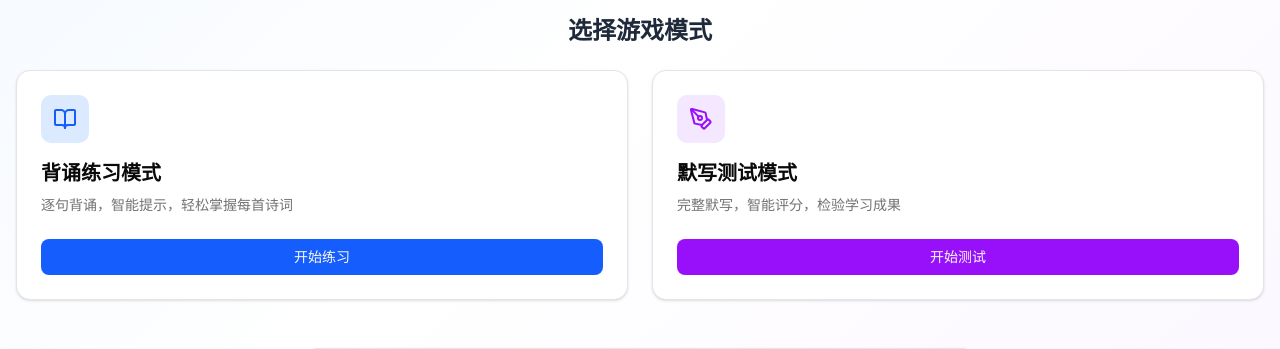
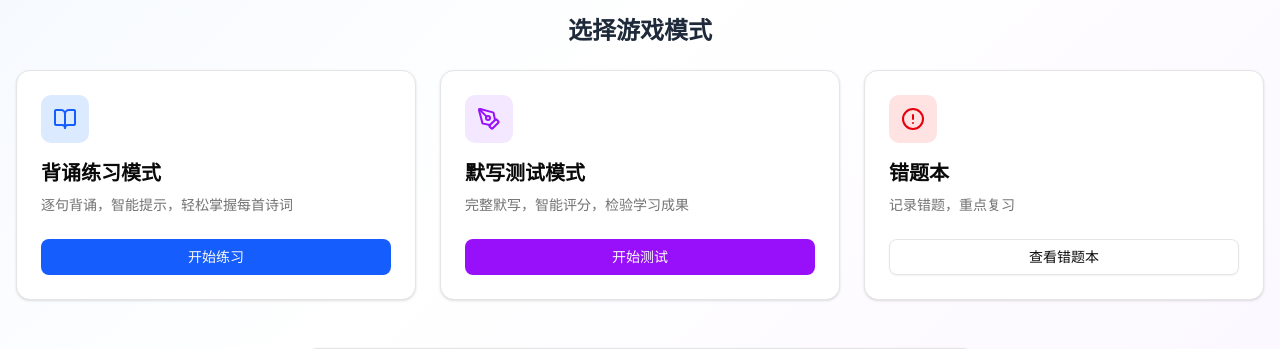
Before and after one commit to penliming0895/poetry-learning-app, a Next.js app: page / in a window 1280 px wide. Shown: the part 548-897 px from the top of the page. Built offline with nearby package versions, Linux system fonts and the light colour scheme.

Commit message:
fix: 在首页添加固定的错题本入口

```diff
--- a/src/app/page.tsx
+++ b/src/app/page.tsx
@@ -114,55 +114,12 @@ export default function Home() {
           </Link>
         </div>
 
-        {/* 错题本入口 */}
-        {totalWrongCount > 0 && (
-          <div className="mb-12">
-            <Link href="/wrongbook" className="group">
-              <Card
-                className={`cursor-pointer border-2 border-red-500 transition-all duration-300 ${
-                  hoveredCard === 'wrongbook'
-                    ? 'scale-105 shadow-xl'
-                    : 'hover:scale-102 hover:shadow-lg'
-                }`}
-                onMouseEnter={() => setHoveredCard('wrongbook')}
-                onMouseLeave={() => setHoveredCard(null)}
-              >
-                <CardContent className="p-6">
-                  <div className="flex items-center justify-between">
-                    <div className="flex items-center gap-4">
-                      <div className="flex h-16 w-16 items-center justify-center rounded-xl bg-gradient-to-br from-red-400 to-orange-500 text-white">
-                        <AlertCircle className="h-8 w-8" />
-                      </div>
-                      <div>
-                        <h3 className="text-xl font-bold text-gray-900 dark:text-gray-100">
-                          错题本
-                        </h3>
-                        <p className="text-sm text-gray-600 dark:text-gray-300">
-                          共有 {totalWrongCount} 道错题需要复习
-                        </p>
-                      </div>
-                    </div>
-                    <div className="flex items-center gap-2">
-                      <Badge variant="destructive" className="text-lg px-3 py-1">
-                        {totalWrongCount}
-                      </Badge>
-                      <Button variant="outline" className="ml-2">
-                        查看错题
-                      </Button>
-                    </div>
-                  </div>
-                </CardContent>
-              </Card>
-            </Link>
-          </div>
-        )}
-
         {/* 游戏模式选择 */}
         <div className="mb-12">
           <h2 className="mb-6 text-center text-2xl font-semibold text-gray-800 dark:text-gray-100">
             选择游戏模式
           </h2>
-          <div className="grid gap-6 md:grid-cols-2">
+          <div className="grid gap-6 md:grid-cols-3">
             {/* 练习模式 */}
             <Link href="/practice" className="group">
               <Card
@@ -218,6 +175,39 @@ export default function Home() {
                 </CardContent>
               </Card>
             </Link>
+
+            {/* 错题本 */}
+            <Link href="/wrongbook" className="group">
+              <Card
+                className={`cursor-pointer transition-all duration-300 ${
+                  hoveredCard === 'wrongbook'
+                    ? 'scale-105 border-red-500 shadow-xl'
+                    : 'hover:scale-102 hover:shadow-lg'
+                }`}
+                onMouseEnter={() => setHoveredCard('wrongbook')}
+                onMouseLeave={() => setHoveredCard(null)}
+              >
+                <CardHeader>
+                  <div className="mb-2 flex h-12 w-12 items-center justify-center rounded-lg bg-red-100 dark:bg-red-900">
+                    <AlertCircle className="h-6 w-6 text-red-600 dark:text-red-400" />
+                  </div>
+                  <CardTitle className="text-xl">错题本</CardTitle>
+                  <CardDescription>
+                    {totalWrongCount > 0
+                      ? `${totalWrongCount} 道错题等待复习`
+                      : '记录错题，重点复习'}
+                  </CardDescription>
+                </CardHeader>
+                <CardContent>
+                  <Button
+                    variant={totalWrongCount > 0 ? 'destructive' : 'outline'}
+                    className="w-full"
+                  >
+                    {totalWrongCount > 0 ? '开始复习' : '查看错题本'}
+                  </Button>
+                </CardContent>
+              </Card>
+            </Link>
           </div>
         </div>
 
```
